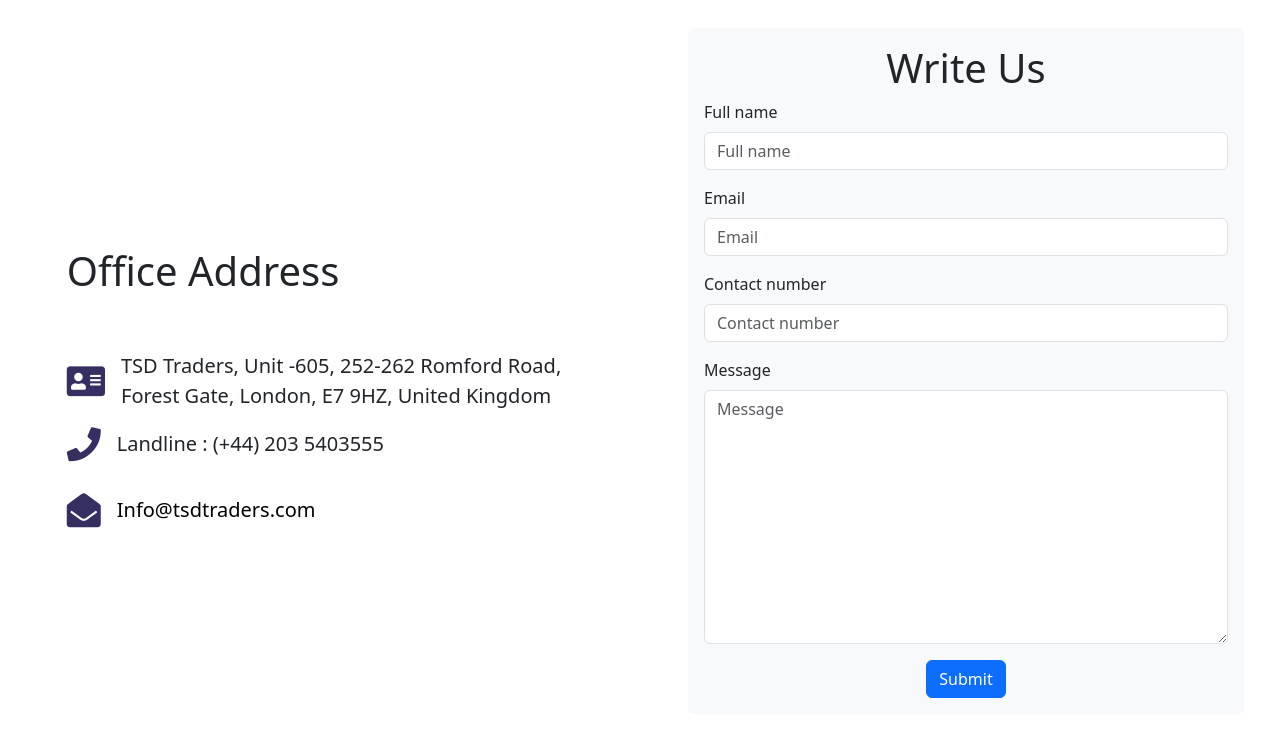
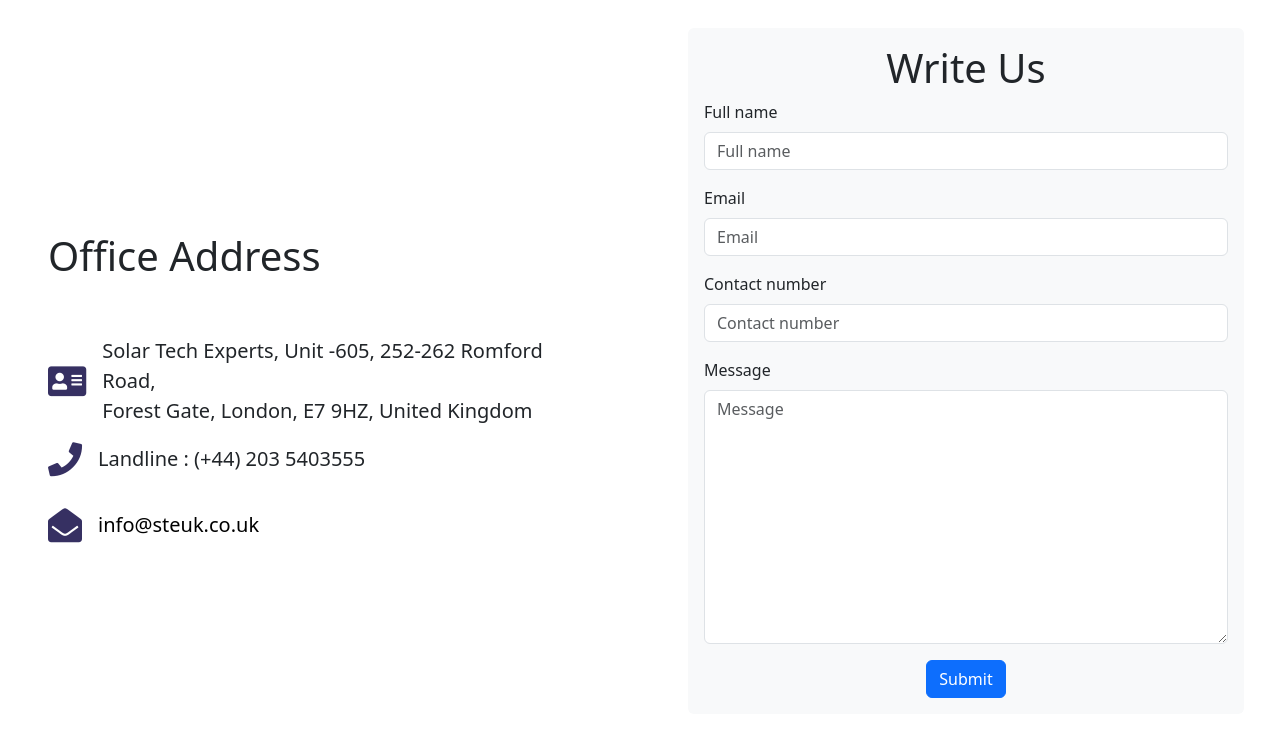
Before and after one commit to SUBHO01717/SETUK_V3, a Django app: page /contact-us/ in a window 1280 px wide. Shown: the part 306-1048 px from the top of the page. Run offline with Django 5.2, Linux system fonts and the light colour scheme; data comes from the database, SQL or seed files in the repository; data that the repository does not hold is empty; some libraries are stand-ins or nearby versions.

Commit message:
5/10-SECOND2

```diff
--- a/frontend/templates/contact.html
+++ b/frontend/templates/contact.html
@@ -15,7 +15,7 @@
                 <h1 class="p-5">Office Address</h1>
                 <div class="px-5 d-flex align-items-center">
                     <i class="fas fa-address-card me-3" aria-hidden="true" style="font-size:34px; color: #363062;"></i>
-                    <span class="fs-5">TSD Traders, Unit -605, 252-262 Romford Road, <br>Forest Gate, London, E7 9HZ, United Kingdom</span>
+                    <span class="fs-5">Solar Tech Experts, Unit -605, 252-262 Romford Road, <br>Forest Gate, London, E7 9HZ, United Kingdom</span>
                 </div>
                 <div class="px-5 py-3 d-flex align-items-center">
                     <i class="fas fa-phone me-3" aria-hidden="true" style="font-size:34px; color: #363062;"></i>
@@ -23,7 +23,7 @@
                 </div>
                 <div class="px-5 py-3 d-flex align-items-center">
                     <i class="fas fa-envelope-open me-3" aria-hidden="true" style="font-size:34px; color: #363062;"></i>
-                    <span class="fs-5"><a href="mailto:Info@tsdtraders.com" class="text-decoration-none text-black">Info@tsdtraders.com</a></span>
+                    <span class="fs-5"><a href="mailto:info@steuk.co.uk" class="text-decoration-none text-black">info@steuk.co.uk</a></span>
                 </div>
             </div>
         </div>
```
